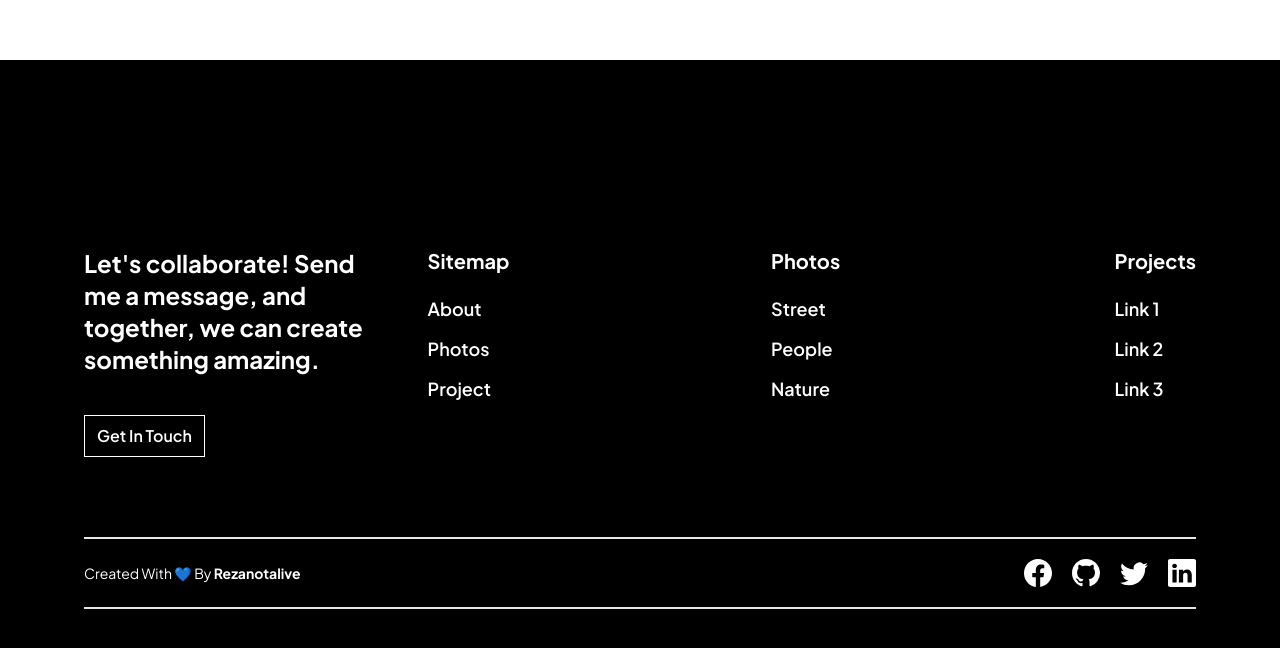
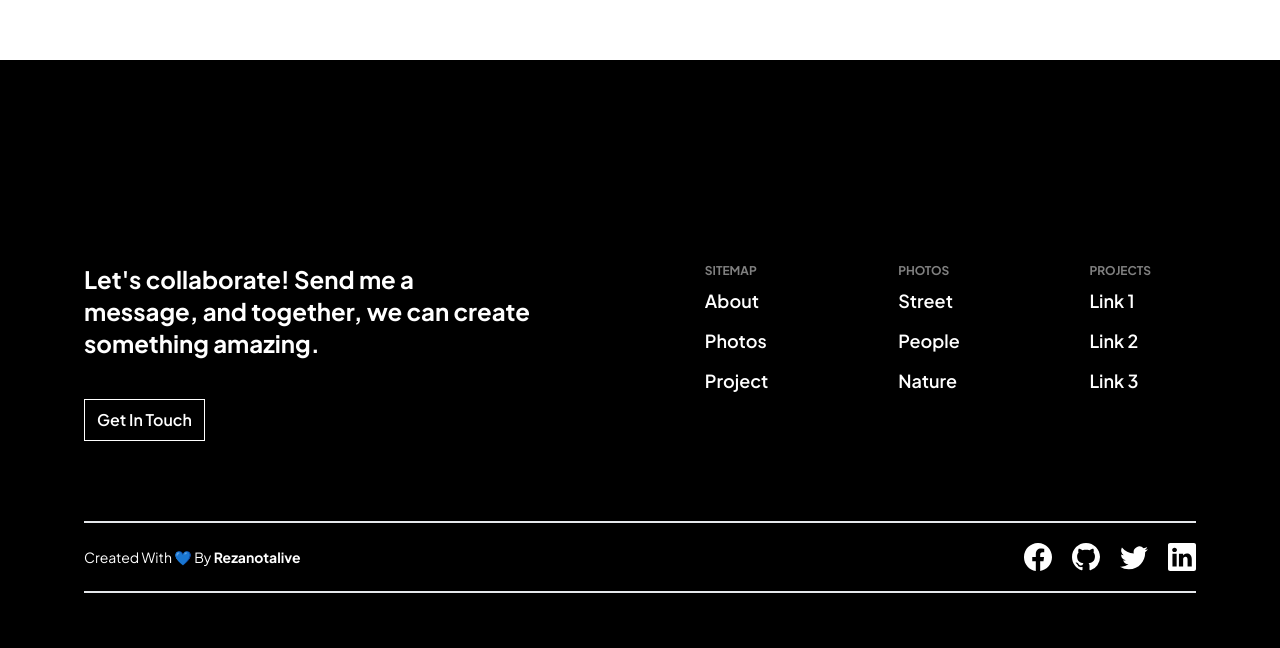
Before and after one commit to ethanlemparlembing/rezanotalive, a Next.js app: page / in a window 1280 px wide. Shown: the part 2580-3228 px from the top of the page. Built offline with nearby package versions, Linux system fonts and the light colour scheme.

Commit message:
fixed footer

```diff
--- a/components/Accordion/Accordion.jsx
+++ b/components/Accordion/Accordion.jsx
@@ -41,7 +41,7 @@ const Accordion = ({ items }) => {
           <div key={index} className='py-5'>
             <button
               onClick={() => handleClick(index)}
-              className='flex w-full justify-between py-2 text-left font-medium focus:outline-none'
+              className='flex w-full justify-between py-2 text-left text-lg font-semibold capitalize focus:outline-none'
             >
               {item.title}
               <span
@@ -70,7 +70,7 @@ const Accordion = ({ items }) => {
               {item.content.map((content, contentIndex) => (
                 <Link
                   href='/'
-                  className='text-base font-semibold hover:underline'
+                  className=' text-lg font-semibold hover:underline'
                   key={contentIndex}
                 >
                   {content}
--- a/components/Footer/Footer.jsx
+++ b/components/Footer/Footer.jsx
@@ -29,10 +29,10 @@ export default function Footer() {
   ]
   return (
     <div className='flex min-h-[calc(100vh-4rem)] items-center bg-black text-white'>
-      <div className='mx-auto flex w-full max-w-6xl flex-col gap-10 p-5 sm:gap-20'>
-        <div className='flex flex-col gap-10 sm:flex-row'>
+      <div className='mx-auto flex w-full max-w-6xl flex-col gap-16 p-5 sm:gap-20'>
+        <div className='flex flex-col gap-3 sm:flex-row sm:gap-10'>
           <div className='container mx-auto flex flex-col gap-5 sm:gap-10'>
-            <h2 className='text-lg font-bold  md:text-sm lg:text-2xl'>
+            <h2 className='max-w-md text-lg  font-bold md:text-sm lg:text-2xl'>
               Let&#39;s collaborate! Send me a message, and together, we can
               create something amazing.
             </h2>
@@ -40,81 +40,7 @@ export default function Footer() {
               get in touch
             </button>
           </div>
-          <div className='container mx-auto hidden max-w-full flex-col gap-5 sm:flex'>
-            <h2 className=' text-lg font-bold  capitalize md:text-sm lg:text-xl'>
-              sitemap
-            </h2>
-            <div className='flex flex-col gap-3'>
-              <a
-                href=''
-                className='text-lg font-semibold  capitalize hover:underline md:text-sm lg:text-lg'
-              >
-                About
-              </a>
-              <a
-                href=''
-                className='text-lg font-semibold  capitalize hover:underline md:text-sm lg:text-lg'
-              >
-                Photos
-              </a>
-              <a
-                href=''
-                className='text-lg font-semibold  capitalize hover:underline md:text-sm lg:text-lg'
-              >
-                Project
-              </a>
-            </div>
-          </div>
-          <div className='container mx-auto hidden max-w-full flex-col gap-5 sm:flex'>
-            <h2 className=' text-lg font-bold  capitalize md:text-sm lg:text-xl'>
-              Photos
-            </h2>
-            <div className='flex flex-col gap-3'>
-              <a
-                href=''
-                className='text-lg font-semibold  capitalize hover:underline md:text-sm lg:text-lg'
-              >
-                Street
-              </a>
-              <a
-                href=''
-                className='text-lg font-semibold  capitalize hover:underline md:text-sm lg:text-lg'
-              >
-                People
-              </a>
-              <a
-                href=''
-                className='text-lg font-semibold  capitalize hover:underline md:text-sm lg:text-lg'
-              >
-                Nature
-              </a>
-            </div>
-          </div>
-          <div className='mx-auto hidden max-w-full flex-col gap-5 sm:flex'>
-            <h2 className=' text-lg font-bold  capitalize md:text-sm lg:text-xl'>
-              Projects
-            </h2>
-            <div className='flex flex-col gap-3'>
-              <a
-                href=''
-                className='text-lg font-semibold  capitalize hover:underline md:text-sm lg:text-lg'
-              >
-                Link 1
-              </a>
-              <a
-                href=''
-                className='text-lg font-semibold  capitalize hover:underline md:text-sm lg:text-lg'
-              >
-                Link 2
-              </a>
-              <a
-                href=''
-                className='text-lg font-semibold  capitalize hover:underline md:text-sm lg:text-lg'
-              >
-                Link 3
-              </a>
-            </div>
-          </div>
+          <div className='container flex flex-col gap-10 sm:flex-row'>
             <div className='container mx-auto flex max-w-full flex-col justify-between sm:hidden'>
               <Accordion items={accordionItems} />
             </div>
@@ -158,6 +84,82 @@ export default function Footer() {
                 >
                   <path d='M0 1.146C0 .513.526 0 1.175 0h13.65C15.474 0 16 .513 16 1.146v13.708c0 .633-.526 1.146-1.175 1.146H1.175C.526 16 0 15.487 0 14.854V1.146zm4.943 12.248V6.169H2.542v7.225h2.401zm-1.2-8.212c.837 0 1.358-.554 1.358-1.248-.015-.709-.52-1.248-1.342-1.248-.822 0-1.359.54-1.359 1.248 0 .694.521 1.248 1.327 1.248h.016zm4.908 8.212V9.359c0-.216.016-.432.08-.586.173-.431.568-.878 1.232-.878.869 0 1.216.662 1.216 1.634v3.865h2.401V9.25c0-2.22-1.184-3.252-2.764-3.252-1.274 0-1.845.7-2.165 1.193v.025h-.016a5.54 5.54 0 0 1 .016-.025V6.169h-2.4c.03.678 0 7.225 0 7.225h2.4z' />
                 </svg>
+              </div>
+            </div>
+            <div className=' mx-auto hidden max-w-full flex-col gap-2 sm:flex'>
+              <h2 className='text-lg font-bold uppercase text-white/50 md:text-sm lg:text-xs'>
+                sitemap
+              </h2>
+              <div className='flex flex-col gap-3'>
+                <a
+                  href=''
+                  className='text-lg font-semibold  capitalize hover:underline md:text-sm lg:text-lg'
+                >
+                  About
+                </a>
+                <a
+                  href=''
+                  className='text-lg font-semibold  capitalize hover:underline md:text-sm lg:text-lg'
+                >
+                  Photos
+                </a>
+                <a
+                  href=''
+                  className='text-lg font-semibold  capitalize hover:underline md:text-sm lg:text-lg'
+                >
+                  Project
+                </a>
+              </div>
+            </div>
+            <div className=' mx-auto hidden max-w-full flex-col gap-2 sm:flex'>
+              <h2 className='text-lg font-bold uppercase text-white/50 md:text-sm lg:text-xs'>
+                Photos
+              </h2>
+              <div className='flex flex-col gap-3'>
+                <a
+                  href=''
+                  className='text-lg font-semibold  capitalize hover:underline md:text-sm lg:text-lg'
+                >
+                  Street
+                </a>
+                <a
+                  href=''
+                  className='text-lg font-semibold  capitalize hover:underline md:text-sm lg:text-lg'
+                >
+                  People
+                </a>
+                <a
+                  href=''
+                  className='text-lg font-semibold  capitalize hover:underline md:text-sm lg:text-lg'
+                >
+                  Nature
+                </a>
+              </div>
+            </div>
+            <div className=' mx-auto hidden max-w-full flex-col gap-2 sm:flex'>
+              <h2 className='text-lg font-bold uppercase text-white/50 md:text-sm lg:text-xs'>
+                Projects
+              </h2>
+              <div className='flex flex-col gap-3'>
+                <a
+                  href=''
+                  className='text-lg font-semibold  capitalize hover:underline md:text-sm lg:text-lg'
+                >
+                  Link 1
+                </a>
+                <a
+                  href=''
+                  className='text-lg font-semibold  capitalize hover:underline md:text-sm lg:text-lg'
+                >
+                  Link 2
+                </a>
+                <a
+                  href=''
+                  className='text-lg font-semibold  capitalize hover:underline md:text-sm lg:text-lg'
+                >
+                  Link 3
+                </a>
+              </div>
             </div>
           </div>
         </div>
```
Lines whose indentation alone changed are shown as unchanged.
